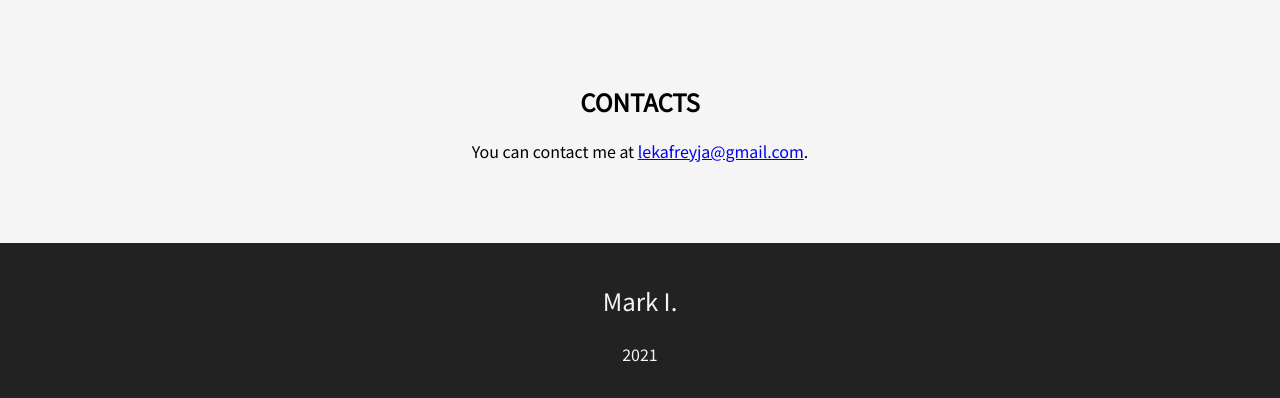
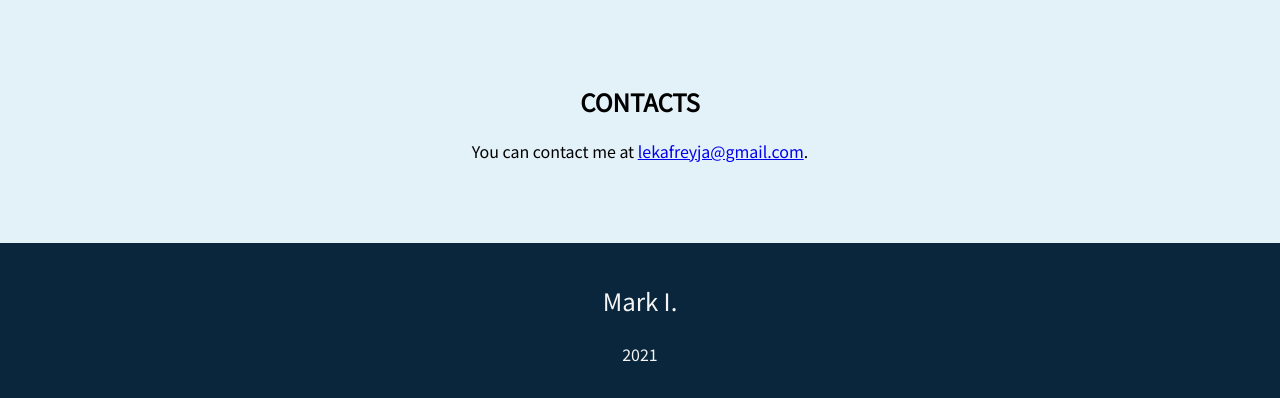
Before and after one commit to LekaFreyja/LekaFreyja.github.io, a plain HTML site: page index.html in a window 1280 px wide. Shown: the part 1343-1741 px from the top of the page. Drawn offline with Linux system fonts and the light colour scheme.

Commit message:
StyleBackColor

```diff
--- a/style.css
+++ b/style.css
@@ -1,7 +1,7 @@
 body {
     font-family: 'Noto Sans JP', sans-serif;
     margin: 0;
-    background-color: whitesmoke;
+    background-color: #e3f1f8;
 }
 
 header {
@@ -88,7 +88,7 @@ img {
 
 footer {
     padding: 2vh;
-    background-color: #222;
+    background-color: #09263c;
     color: whitesmoke;
     text-align: center;
 }
```
